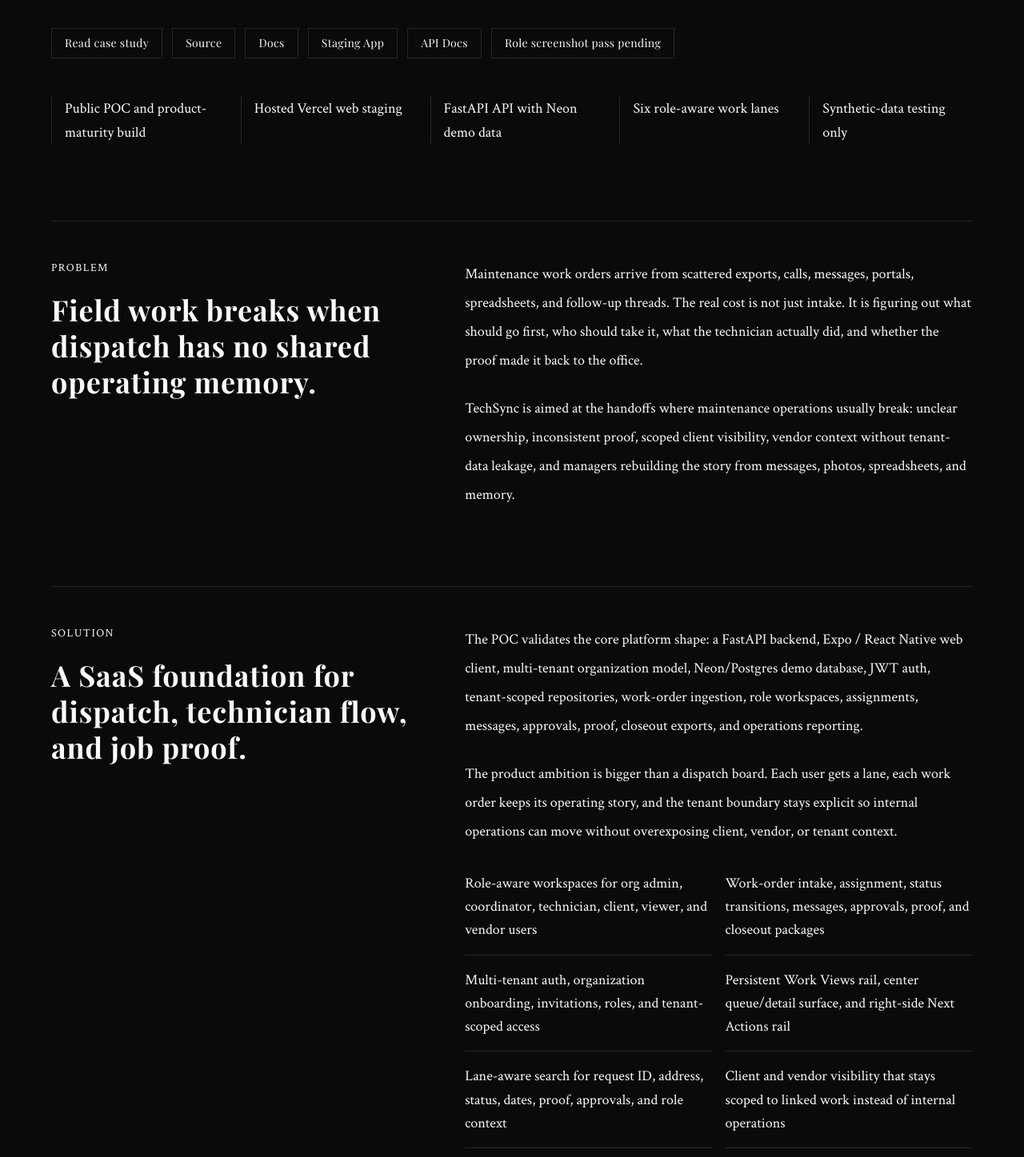
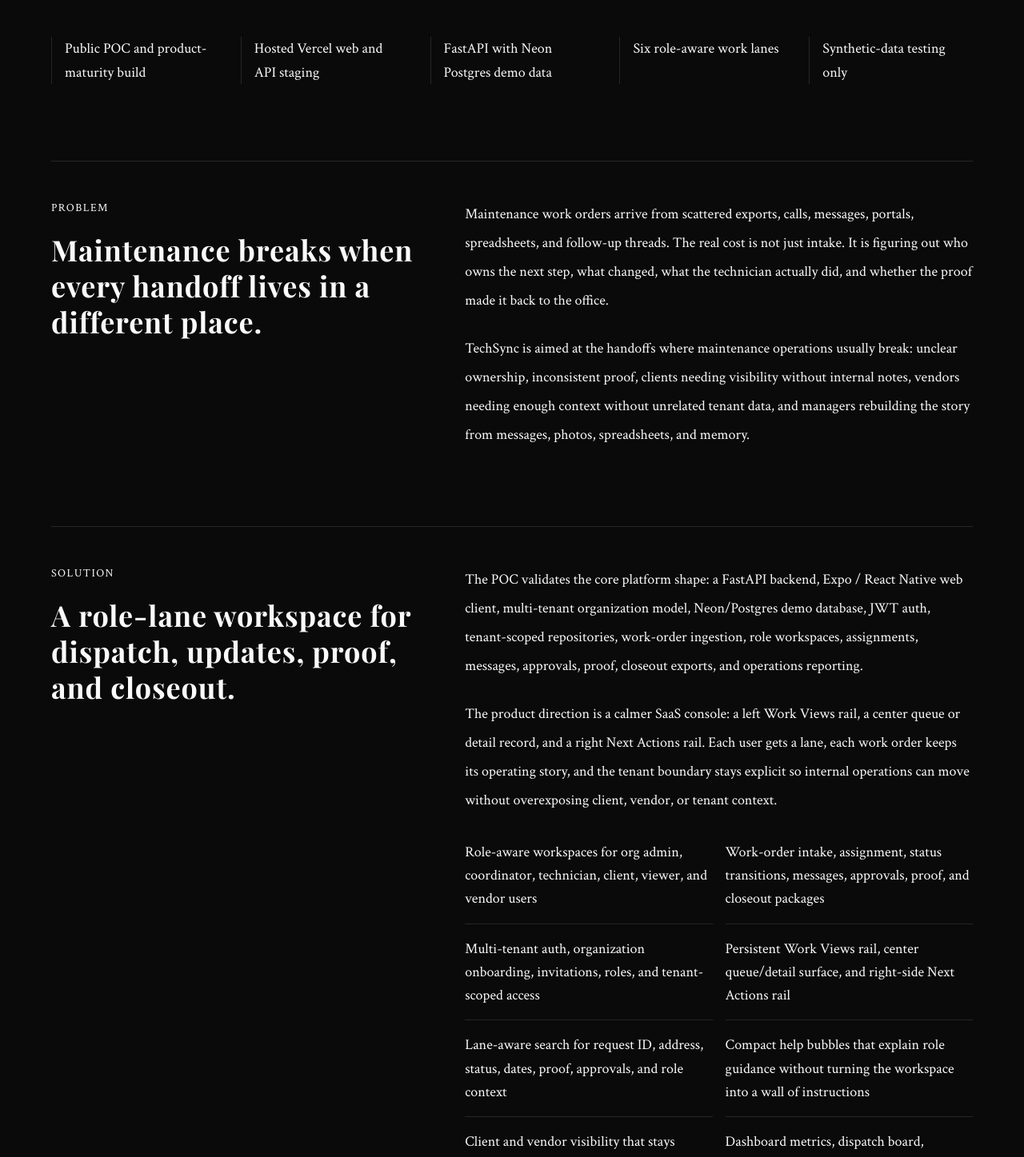
Before and after one commit to hypnoticdata777/calmCommandCenter, a React (Vite) app: page /work in a window 1280 px wide. Shown: the part 4385-5832 px from the top of the page at 80% size. Built offline with nearby package versions, Linux system fonts and the light colour scheme.

Commit message:
Align TechSync portfolio copy with README

```diff
--- a/src/app/data/workCaseStudies.ts
+++ b/src/app/data/workCaseStudies.ts
@@ -142,18 +142,18 @@ export const workCaseStudies: WorkCaseStudy[] = [
     slug: "techsync-ops",
     name: "TechSync Ops",
     title:
-      "TechSync Ops: the PMC command layer for maintenance dispatch and proof.",
+      "TechSync Ops: the PMC command center for maintenance handoffs.",
     seoTitle: "TechSync Ops Case Study | Maintenance Dispatch and Proof",
     description:
-      "A staged multi-tenant maintenance command center for PMCs and field-service teams, focused on work queues, dispatch, proof, closeout, and reporting.",
+      "A staged multi-tenant maintenance command center for PMCs and field-service teams, focused on role lanes, dispatch, proof, closeout, and scoped visibility.",
     status: "Hosted staging / synthetic-data POC",
     type: "PMC maintenance command platform",
     audience: "PMCs, field-service teams, coordinators, technicians, clients, viewers, and vendors",
     dateModified: "2026-08-30",
     facts: [
       "Public POC and product-maturity build",
-      "Hosted Vercel web staging",
-      "FastAPI API with Neon demo data",
+      "Hosted Vercel web and API staging",
+      "FastAPI with Neon Postgres demo data",
       "Six role-aware work lanes",
       "Synthetic-data testing only",
     ],
@@ -177,9 +177,9 @@ export const workCaseStudies: WorkCaseStudy[] = [
     ],
     images: [
       {
-        title: "Work order intake with PMC context",
+        title: "Earlier work-order intake proof",
         caption:
-          "The staged admin flow links a new work order to client, property, and vendor context before the job moves downstream.",
+          "This earlier staged capture shows client, property, and vendor context being attached before work moves downstream. The latest README references a newer role-workspace screenshot set that still needs to be added to the portfolio assets.",
         src: "/images/work/techsync-ops/new-work-order.png",
         alt: "TechSync Ops new work order screen with title, description, client, property, and vendor linking controls.",
         width: 1883,
@@ -189,18 +189,18 @@ export const workCaseStudies: WorkCaseStudy[] = [
     sections: [
       {
         label: "Problem",
-        heading: "Field work breaks when dispatch has no shared operating memory.",
+        heading: "Maintenance breaks when every handoff lives in a different place.",
         body: [
-          "Maintenance work orders arrive from scattered exports, calls, messages, portals, spreadsheets, and follow-up threads. The real cost is not just intake. It is figuring out what should go first, who should take it, what the technician actually did, and whether the proof made it back to the office.",
-          "TechSync is aimed at the handoffs where maintenance operations usually break: unclear ownership, inconsistent proof, scoped client visibility, vendor context without tenant-data leakage, and managers rebuilding the story from messages, photos, spreadsheets, and memory.",
+          "Maintenance work orders arrive from scattered exports, calls, messages, portals, spreadsheets, and follow-up threads. The real cost is not just intake. It is figuring out who owns the next step, what changed, what the technician actually did, and whether the proof made it back to the office.",
+          "TechSync is aimed at the handoffs where maintenance operations usually break: unclear ownership, inconsistent proof, clients needing visibility without internal notes, vendors needing enough context without unrelated tenant data, and managers rebuilding the story from messages, photos, spreadsheets, and memory.",
         ],
       },
       {
         label: "Solution",
-        heading: "A SaaS foundation for dispatch, technician flow, and job proof.",
+        heading: "A role-lane workspace for dispatch, updates, proof, and closeout.",
         body: [
           "The POC validates the core platform shape: a FastAPI backend, Expo / React Native web client, multi-tenant organization model, Neon/Postgres demo database, JWT auth, tenant-scoped repositories, work-order ingestion, role workspaces, assignments, messages, approvals, proof, closeout exports, and operations reporting.",
-          "The product ambition is bigger than a dispatch board. Each user gets a lane, each work order keeps its operating story, and the tenant boundary stays explicit so internal operations can move without overexposing client, vendor, or tenant context.",
+          "The product direction is a calmer SaaS console: a left Work Views rail, a center queue or detail record, and a right Next Actions rail. Each user gets a lane, each work order keeps its operating story, and the tenant boundary stays explicit so internal operations can move without overexposing client, vendor, or tenant context.",
         ],
         items: [
           "Role-aware workspaces for org admin, coordinator, technician, client, viewer, and vendor users",
@@ -208,6 +208,7 @@ export const workCaseStudies: WorkCaseStudy[] = [
           "Multi-tenant auth, organization onboarding, invitations, roles, and tenant-scoped access",
           "Persistent Work Views rail, center queue/detail surface, and right-side Next Actions rail",
           "Lane-aware search for request ID, address, status, dates, proof, approvals, and role context",
+          "Compact help bubbles that explain role guidance without turning the workspace into a wall of instructions",
           "Client and vendor visibility that stays scoped to linked work instead of internal operations",
           "Dashboard metrics, dispatch board, operations report, closeout exports, and CSV exports",
           "Synthetic seed/reset tooling plus documented hosted QA and evidence workflows",
@@ -219,7 +220,7 @@ export const workCaseStudies: WorkCaseStudy[] = [
         body: [
           "The staged loop is live: Vercel hosts the Expo / React Native web client, Vercel hosts the FastAPI API, and Neon carries synthetic demo data for walkthroughs.",
           "The repo has real product evidence behind it: backend pytest coverage, client Jest checks, GitHub Actions CI, Gitleaks config, seeded demo data, smoke helpers, and readiness documentation.",
-          "The boundary is honest: billing, SMTP, object storage, customer onboarding, offline mobile sync, and app-store release are still deferred before real customer production.",
+          "The boundary is honest: real billing, SMTP, object storage, customer onboarding, offline mobile sync, and app-store release are still deferred before real customer production.",
         ],
       },
       {
@@ -228,7 +229,7 @@ export const workCaseStudies: WorkCaseStudy[] = [
         body: [
           "The pain behind TechSync is familiar: a manager should not have to keep asking technicians for updates, photos, receipts, materials, and completion status just to know whether the work is moving.",
           "For the public portfolio, this belongs as an ambitious PMC SaaS POC with real architecture, hosted staging, meaningful tests, clear product direction, and honest boundaries around what still needs production polish before it carries a live operation.",
-          "Next up: finish the role walkthrough, screenshot evidence, small-width checks, accessibility notes, visual polish, staged demo evidence, and clear limitation labels before public promotion gets louder.",
+          "Next up: finish the public UX polish pass across role lanes, complete the current role-walkthrough screenshot set, check small screens and accessibility notes, keep client/vendor/technician actions practical, and keep staged synthetic testing separate from real customer onboarding.",
         ],
       },
     ],
--- a/src/app/pages/Work.tsx
+++ b/src/app/pages/Work.tsx
@@ -64,8 +64,8 @@ const links = [
 
 const techSyncFacts = [
   "Public POC and product-maturity build",
-  "Hosted Vercel web staging",
-  "FastAPI API with Neon demo data",
+  "Hosted Vercel web and API staging",
+  "FastAPI with Neon Postgres demo data",
   "Six role-aware work lanes",
   "Synthetic-data testing only",
 ];
@@ -76,6 +76,7 @@ const techSyncFeatures = [
   "Multi-tenant auth, organization onboarding, invitations, roles, and tenant-scoped access",
   "Persistent Work Views rail, center queue/detail surface, and right-side Next Actions rail",
   "Lane-aware search for request ID, address, status, dates, proof, approvals, and role context",
+  "Compact help bubbles that explain role guidance without turning the workspace into a wall of instructions",
   "Client and vendor visibility that stays scoped to linked work instead of internal operations",
   "Dashboard metrics, dispatch board, operations report, closeout exports, and CSV exports",
   "Synthetic seed/reset tooling plus documented hosted QA and evidence workflows",
@@ -84,7 +85,7 @@ const techSyncFeatures = [
 const techSyncProofPoints = [
   "The staged loop is live: Vercel hosts the Expo / React Native web client, Vercel hosts the FastAPI API, and Neon carries synthetic demo data for walkthroughs.",
   "The repo has real product evidence behind it: backend pytest coverage, client Jest checks, GitHub Actions CI, Gitleaks config, seeded demo data, smoke helpers, and readiness documentation.",
-  "The boundary is honest: billing, SMTP, object storage, customer onboarding, offline mobile sync, and app-store release are still deferred before real customer production.",
+  "The boundary is honest: real billing, SMTP, object storage, customer onboarding, offline mobile sync, and app-store release are still deferred before real customer production.",
 ];
 
 const techSyncLinks = [
@@ -480,8 +481,7 @@ export function Work() {
           <div className="max-w-4xl space-y-8">
             <SectionLabel>Work / Case Study 02</SectionLabel>
             <h2 className="text-4xl md:text-6xl font-bold tracking-wide leading-tight">
-              TechSync Ops: the PMC command layer for maintenance dispatch and
-              proof.
+              TechSync Ops: the PMC command center for maintenance handoffs.
             </h2>
             <p className="max-w-3xl text-lg md:text-xl leading-loose text-foreground/70">
               A multi-tenant maintenance command center for PMCs and
@@ -511,7 +511,7 @@ export function Work() {
                 </a>
               ))}
               <span className="border border-foreground/15 px-4 py-2 font-display text-sm tracking-wide text-foreground/45">
-                Role screenshot pass pending
+                New README screenshots pending upload
               </span>
             </div>
           </div>
@@ -537,7 +537,7 @@ export function Work() {
           <div className="space-y-5">
             <SectionLabel>Problem</SectionLabel>
             <h2 className="text-3xl md:text-4xl font-bold leading-tight tracking-wide">
-              Field work breaks when dispatch has no shared operating memory.
+              Maintenance breaks when every handoff lives in a different place.
             </h2>
           </div>
 
@@ -545,16 +545,16 @@ export function Work() {
             <p>
               Maintenance work orders arrive from scattered exports, calls,
               messages, portals, spreadsheets, and follow-up threads. The real
-              cost is not just intake. It is figuring out what should go first,
-              who should take it, what the technician actually did, and whether
+              cost is not just intake. It is figuring out who owns the next
+              step, what changed, what the technician actually did, and whether
               the proof made it back to the office.
             </p>
             <p>
               TechSync is aimed at the handoffs where maintenance operations
-              usually break: unclear ownership, inconsistent proof, scoped
-              client visibility, vendor context without tenant-data leakage,
-              and managers rebuilding the story from messages, photos,
-              spreadsheets, and memory.
+              usually break: unclear ownership, inconsistent proof, clients
+              needing visibility without internal notes, vendors needing enough
+              context without unrelated tenant data, and managers rebuilding
+              the story from messages, photos, spreadsheets, and memory.
             </p>
           </div>
         </motion.section>
@@ -569,7 +569,7 @@ export function Work() {
           <div className="space-y-5">
             <SectionLabel>Solution</SectionLabel>
             <h2 className="text-3xl md:text-4xl font-bold leading-tight tracking-wide">
-              A SaaS foundation for dispatch, technician flow, and job proof.
+              A role-lane workspace for dispatch, updates, proof, and closeout.
             </h2>
           </div>
 
@@ -584,10 +584,12 @@ export function Work() {
                 operations reporting.
               </p>
               <p className="text-foreground/90">
-                The product ambition is bigger than a dispatch board. Each user
-                gets a lane, each work order keeps its operating story, and the
-                tenant boundary stays explicit so internal operations can move
-                without overexposing client, vendor, or tenant context.
+                The product direction is a calmer SaaS console: a left Work
+                Views rail, a center queue or detail record, and a right Next
+                Actions rail. Each user gets a lane, each work order keeps its
+                operating story, and the tenant boundary stays explicit so
+                internal operations can move without overexposing client,
+                vendor, or tenant context.
               </p>
             </div>
 
@@ -658,10 +660,11 @@ export function Work() {
               needs production polish before it carries a live operation.
             </p>
             <p className="text-foreground/90">
-              Next up: finish the role walkthrough, screenshot evidence,
-              small-width checks, accessibility notes, visual polish, staged
-              demo evidence, and clear limitation labels before public
-              promotion gets louder.
+              Next up: finish the public UX polish pass across role lanes,
+              complete the current role-walkthrough screenshot set, check small
+              screens and accessibility notes, keep client/vendor/technician
+              actions practical, and keep staged synthetic testing separate from
+              real customer onboarding.
             </p>
           </div>
         </motion.section>
```
Also changed, not shown: 4 other files (tests, documents, lock files or other folders).
